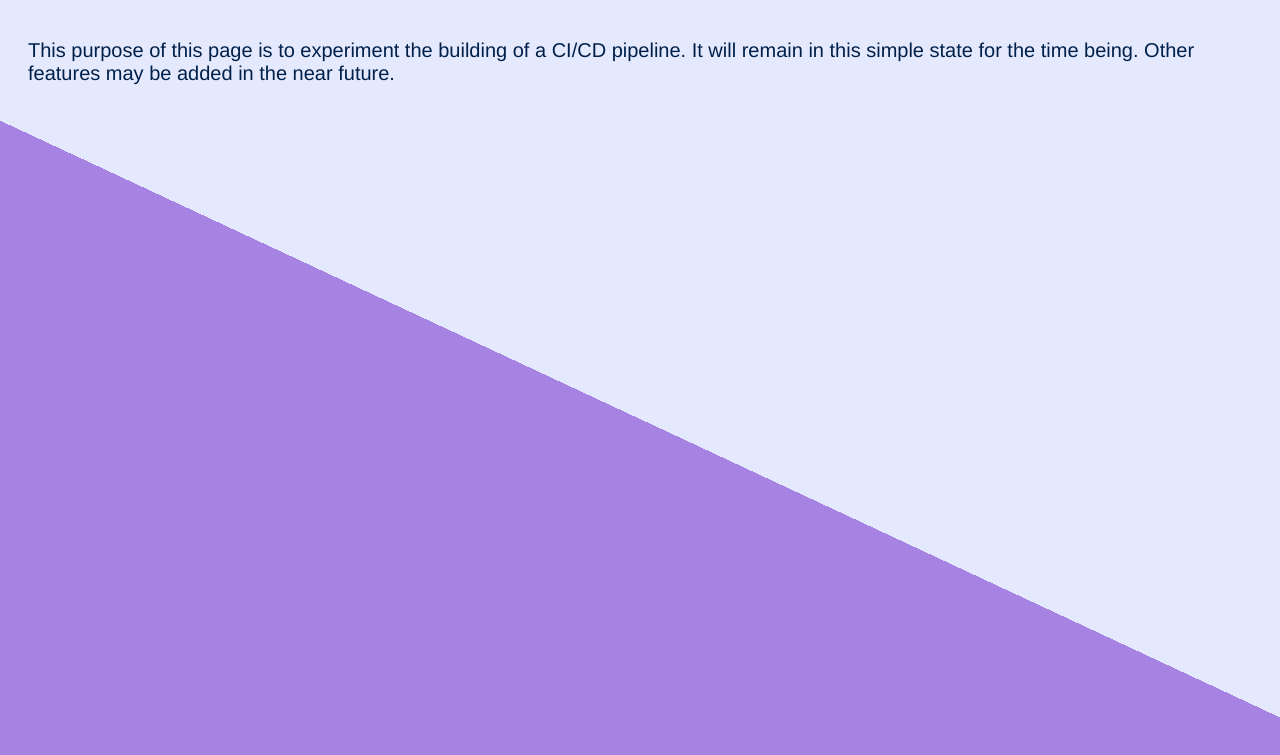
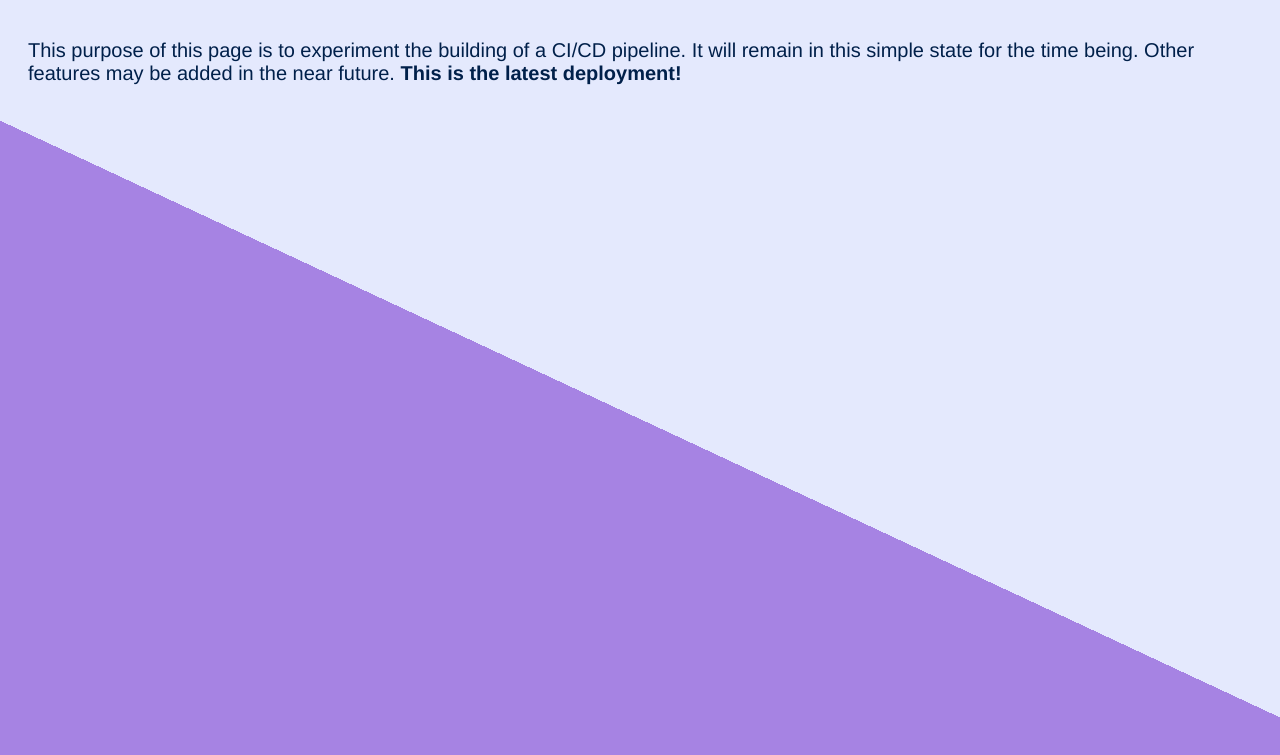
Before and after one commit to forte001/ci-cd-pipeline-project, a plain HTML site: page index.html in a window 1280 px wide. Shown: the part 81-836 px from the top of the page. Drawn offline with Linux system fonts and the light colour scheme; a script that the page names is missing.

Commit message:
Tweaks to deployv2.sh

```diff
--- a/index.html
+++ b/index.html
@@ -12,6 +12,8 @@
     <h1>Welcome to my DevOps experiment!</h1>
     <p>This purpose of this page is to experiment the building of a CI/CD pipeline.
         It will remain in this simple state for the time being. Other features may be added in the near future.
+
+        <strong>This is the latest deployment!</strong>
     </p>
 </body>
 </html>
```
Also changed, not shown: 1 other file.
